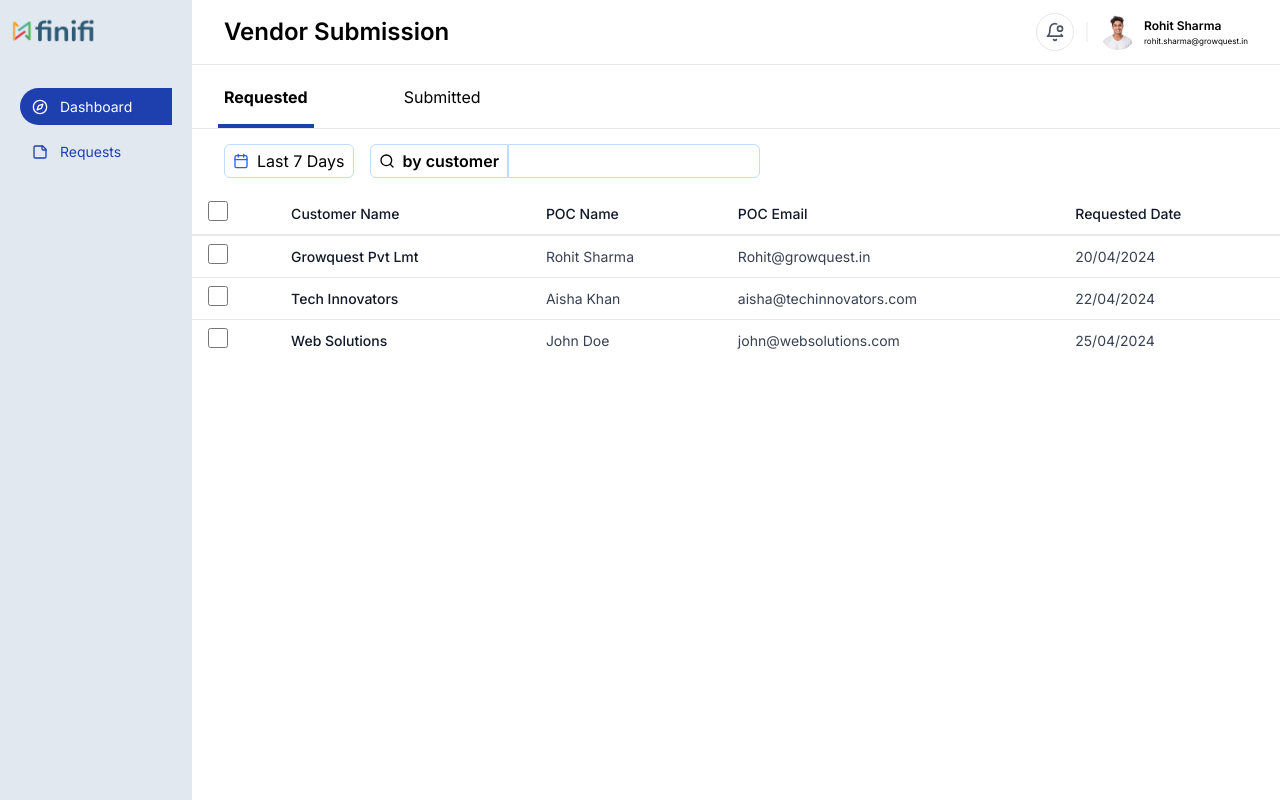
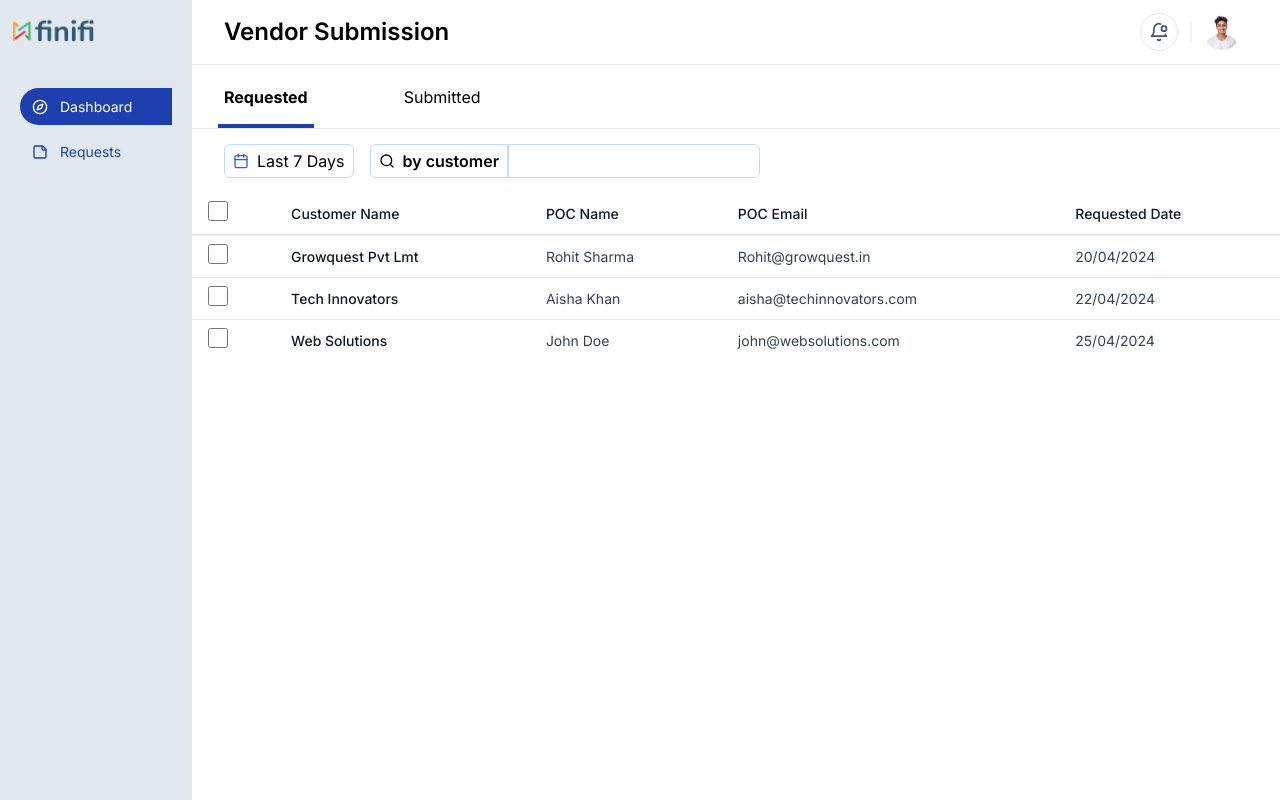
Before and after one commit to ArjunJunna/finifi-portal, a Next.js app: page / in a window 1280 px wide. Built offline with nearby package versions, Linux system fonts and the light colour scheme; no server answers.

Commit message:
refactor : session navbar

```diff
--- a/src/components/Navbar.tsx
+++ b/src/components/Navbar.tsx
@@ -5,12 +5,10 @@ import { BellDot } from "lucide-react";
 import Image from "next/image";
 import { signOut } from "next-auth/react";
 import useOnClickOutside from "@/utils/useOnClickOutside";
+import { useSession } from "next-auth/react";
 
 const Navbar = () => {
-  var user = {
-    username: "Rohit Sharma",
-    email: "rohit.sharma@growquest.in",
-  };
+  const { data: session } = useSession();
   const [showUserModal, setShowUserModal] = useState(false);
   const ref = useRef<HTMLDivElement | null>(null);
 
@@ -46,8 +44,8 @@ const Navbar = () => {
             />
             <div className="hidden md:flex justify-between gap-x-2 items-center">
               <div className="flex flex-col">
-                <p className="font-semibold text-[12px]">{user.username}</p>
-                <p className="font-normal text-[8px]">{user.email}</p>
+                <p className="font-semibold text-[12px]">{session?.user.username}</p>
+                <p className="font-normal text-[8px]">{session?.user.email}</p>
               </div>
             </div>
           </div>
```
